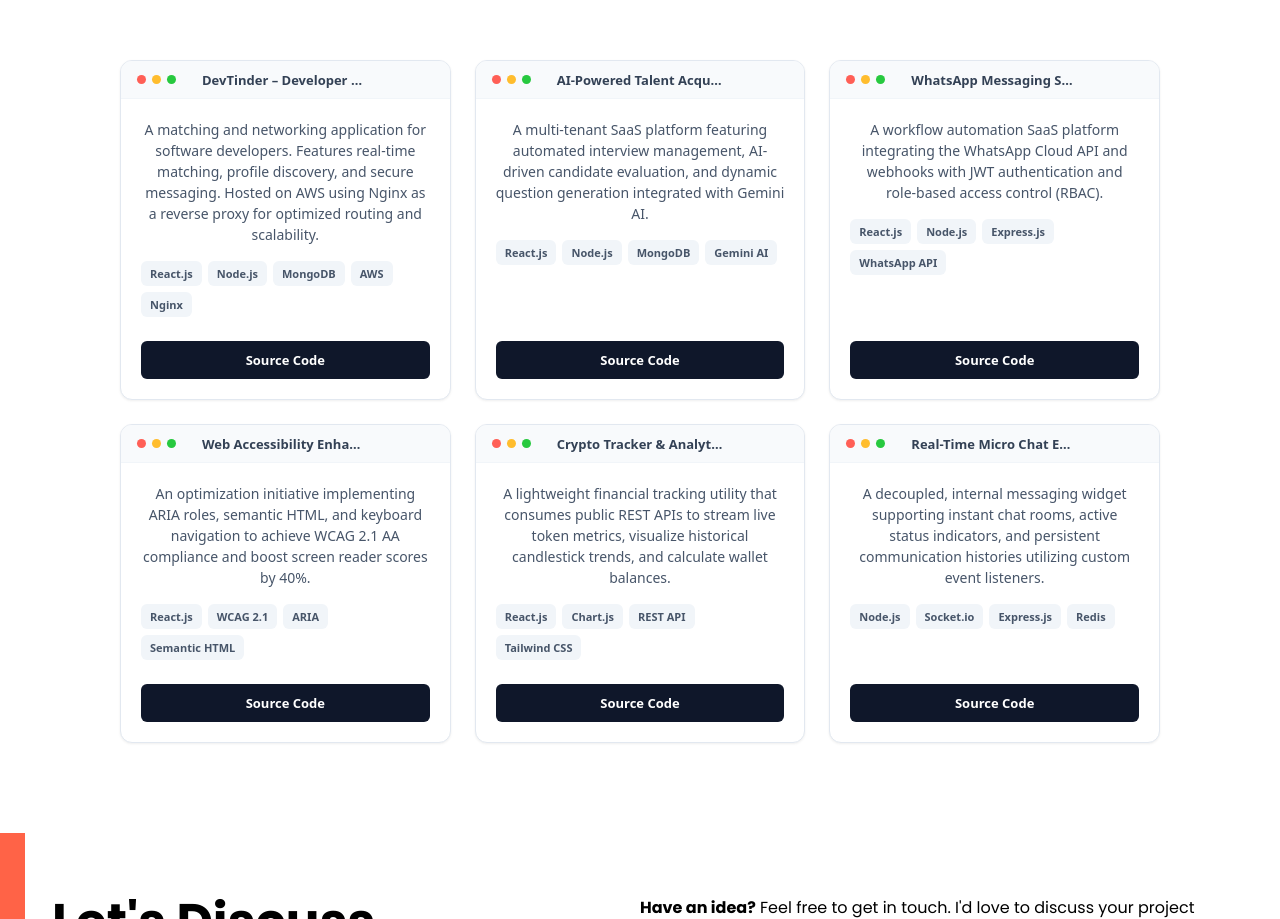
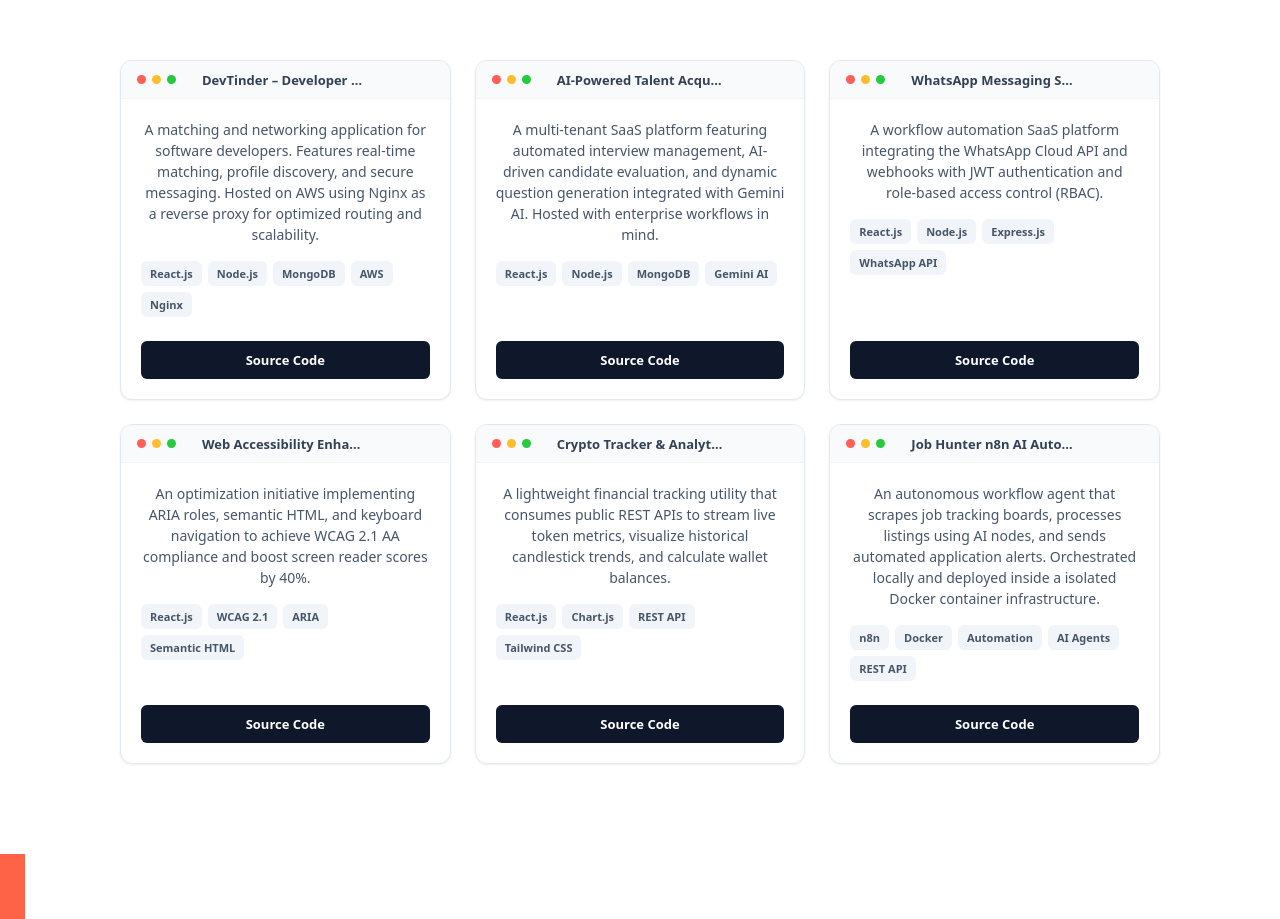
Before and after one commit to sourabhpatole/react-portfolio, a React (Create React App) app: page / in a window 1280 px wide. Shown: the part 1910-2829 px from the top of the page. Built offline with nearby package versions, Linux system fonts and the light colour scheme.

Commit message:
Update product descriptions and replace 'Real-Time Micro Chat Engine' with 'Job Hunter n8n AI Automation Agent' for clarity and relevance

```diff
--- a/src/data.js
+++ b/src/data.js
@@ -10,21 +10,21 @@ export const products = [
     id: 2,
     link: 'https://github.com/sourabhpatole',
     name: 'AI-Powered Talent Acquisition Platform',
-    desc: 'A multi-tenant SaaS platform featuring automated interview management, AI-driven candidate evaluation, and dynamic question generation integrated with Gemini AI.',
+    desc: 'A multi-tenant SaaS platform featuring automated interview management, AI-driven candidate evaluation, and dynamic question generation integrated with Gemini AI.    Hosted with enterprise workflows in mind.',
     tags: ['React.js', 'Node.js', 'MongoDB', 'Gemini AI'],
   },
   {
     id: 3,
     link: 'https://github.com/sourabhpatole',
     name: 'WhatsApp Messaging SaaS Application',
-    desc: 'A workflow automation SaaS platform integrating the WhatsApp Cloud API and webhooks with JWT authentication and role-based access control (RBAC).',
+    desc: 'A workflow automation SaaS platform integrating the WhatsApp Cloud API and webhooks with JWT authentication and role-based access control (RBAC).   ',
     tags: ['React.js', 'Node.js', 'Express.js', 'WhatsApp API'],
   },
   {
     id: 4,
     link: 'https://github.com/sourabhpatole',
     name: 'Web Accessibility Enhancement Project',
-    desc: 'An optimization initiative implementing ARIA roles, semantic HTML, and keyboard navigation to achieve WCAG 2.1 AA compliance and boost screen reader scores by 40%.',
+    desc: 'An optimization initiative implementing ARIA roles, semantic HTML, and keyboard navigation to achieve WCAG 2.1 AA compliance and boost screen reader scores by 40%.   ',
     tags: ['React.js', 'WCAG 2.1', 'ARIA', 'Semantic HTML'],
   },
   {
@@ -37,8 +37,8 @@ export const products = [
   {
     id: 6,
     link: 'https://github.com/sourabhpatole',
-    name: 'Real-Time Micro Chat Engine',
-    desc: 'A decoupled, internal messaging widget supporting instant chat rooms, active status indicators, and persistent communication histories utilizing custom event listeners.',
-    tags: ['Node.js', 'Socket.io', 'Express.js', 'Redis'],
+    name: 'Job Hunter n8n AI Automation Agent',
+    desc: 'An autonomous workflow agent that scrapes job tracking boards, processes listings using AI nodes, and sends automated application alerts. Orchestrated locally and deployed inside a isolated Docker container infrastructure.',
+    tags: ['n8n', 'Docker', 'Automation', 'AI Agents', 'REST API'],
   },
 ];
```
